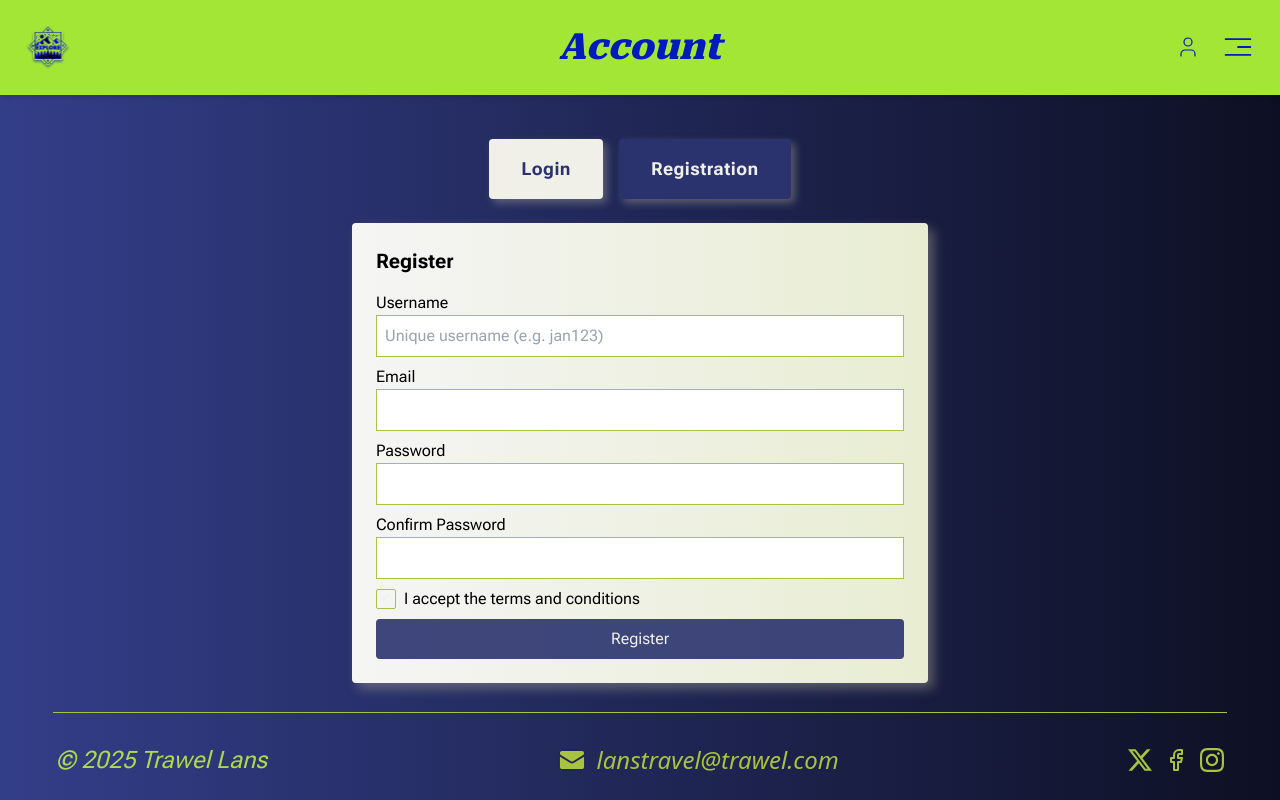
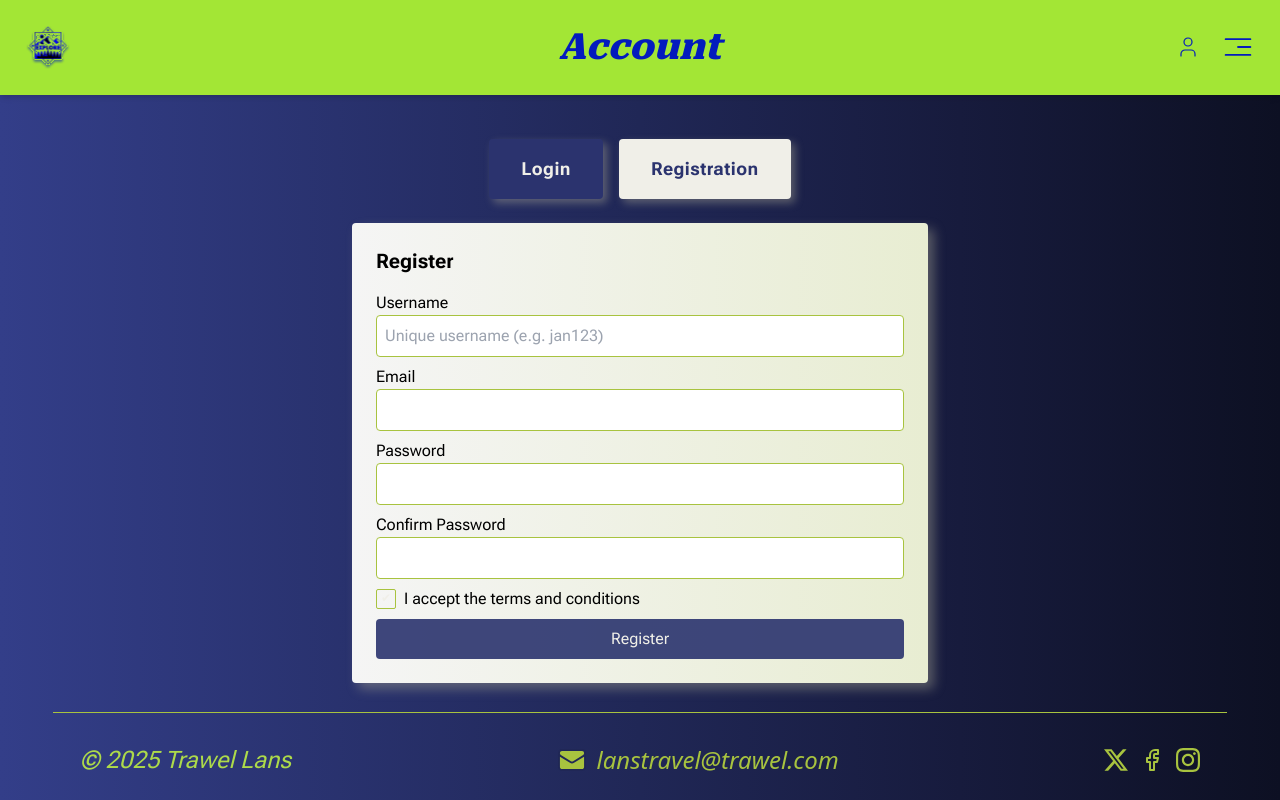
Before and after one commit to katerinajoanna/Examensarbete-TravelLans, a React (Vite) app in the folder frontend/: page /login in a window 1280 px wide. Both pictures are taken after a click on the button "Registration". Built offline with nearby package versions, Linux system fonts and the light colour scheme.

Commit message:
fixat register- och loginform, btn i LoginRegister

```diff
--- a/frontend/src/components/Footer.tsx
+++ b/frontend/src/components/Footer.tsx
@@ -6,7 +6,7 @@ import Twitter from "./iconsSvg/Twitter";
 const Footer: React.FC = () => {
     return (
         <footer className='bg-bgPrimary text-bgLine  text-base md:text-lg lg:text-2xl p-5'>
-            <div className='flex flex-col sm:flex-row justify-between items-center gap-[.1rem] mx-8'>
+            <div className='flex flex-col sm:flex-row justify-between items-center gap-[.1rem] mx-8 xl:mx-14'>
 
                 <div className='flex items-center text gap-0.5 font-robotoFlex italic p-1'>
                     <p className='text-[#ADDA4A]'>&copy; 2025 Trawel Lans</p>
--- a/frontend/src/components/LoginForm.tsx
+++ b/frontend/src/components/LoginForm.tsx
@@ -7,14 +7,14 @@ const LoginForm = () => {
                     <label className="block text-sm font-medium">Username</label>
                     <input
                         type="text"
-                        className="border border-bgLine focus:border-borderInput focus:outline-none p-2 w-full " />
+                        className="border border-bgLine focus:border-borderInput focus:outline-none p-2 w-full rounded" />
                 </div>
                 <div>
                     <label
                         className="block">Password</label>
                     <input
                         type="password"
-                        className="border border-bgLine focus:border-borderInput focus:outline-none p-2 w-full" />
+                        className="border border-bgLine focus:border-borderInput focus:outline-none p-2 w-full rounded" />
                 </div>
                 <button
                     type="submit"
--- a/frontend/src/components/RegisterForm.tsx
+++ b/frontend/src/components/RegisterForm.tsx
@@ -5,19 +5,19 @@ const RegisterForm = () => {
             <form className="space-y-2">
                 <div>
                     <label className="block">Username</label>
-                    <input type="text" className="border border-bgLine focus:border-borderInput focus:outline-none p-2 w-full" placeholder="Unique username (e.g. jan123)" />
+                    <input type="text" className="border border-bgLine focus:border-borderInput focus:outline-none p-2 w-full rounded" placeholder="Unique username (e.g. jan123)" />
                 </div>
                 <div>
                     <label className="block">Email</label>
-                    <input type="email" className="border border-bgLine focus:border-borderInput focus:outline-none p-2 w-full" />
+                    <input type="email" className="border border-bgLine focus:border-borderInput focus:outline-none p-2 w-full rounded" />
                 </div>
                 <div>
                     <label className="block">Password</label>
-                    <input type="password" className="border border-bgLine focus:border-borderInput focus:outline-none p-2 w-full" />
+                    <input type="password" className="border border-bgLine focus:border-borderInput focus:outline-none p-2 w-full rounded" />
                 </div>
                 <div>
                     <label className="block">Confirm Password</label>
-                    <input type="password" className="border border-bgLine focus:border-borderInput focus:outline-none p-2 w-full" />
+                    <input type="password" className="border border-bgLine focus:border-borderInput focus:outline-none p-2 w-full rounded" />
                 </div>
                 <div className="flex items-center">
                     <input type="checkbox" className="mr-2 h-5 w-5 cursor-pointer appearance-none border border-bgLine rounded-sm checked:bg-lime-500 checked:border-transparent focus:ring-1 focus:ring-bgLine before:content-['✔'] before:text-textMuted before:text-xs before:flex before:items-center before:justify-center" required />
--- a/frontend/src/pages/LoginRegister.tsx
+++ b/frontend/src/pages/LoginRegister.tsx
@@ -15,8 +15,8 @@ const LoginRegister = () => {
                 <div className="my-6 flex gap-4">
                     <button
                         className={`px-4 py-2 text-sm md:px-6 md:py-3 md:text-base lg:px-8 lg:py-4 lg:text-lg rounded font-bold tracking-wide transition ${activeForm === 'login'
-                            ? 'bg-bgButton text-textMuted shadow-btnShadow'
-                            : 'bg-textMuted text-bgButton shadow-btnShadow'
+                            ? 'bg-textMuted text-bgButton shadow-btnShadow'
+                            : ' bg-bgButton text-textMuted shadow-btnShadow'
                             }`}
 
                         onClick={() => setActiveForm('login')}
@@ -25,8 +25,8 @@ const LoginRegister = () => {
                     </button>
                     <button
                         className={`px-4 py-2 text-sm md:px-6 md:py-3 md:text-base lg:px-8 lg:py-4 lg:text-lg rounded font-bold tracking-wide transition ${activeForm === 'register'
-                            ? 'bg-bgButton text-textMuted shadow-btnShadow'
-                            : 'bg-textMuted text-bgButton shadow-btnShadow'
+                            ? 'bg-textMuted text-bgButton shadow-btnShadow'
+                            : ' bg-bgButton text-textMuted shadow-btnShadow'
                             }`}
 
                         onClick={() => setActiveForm('register')}
```
